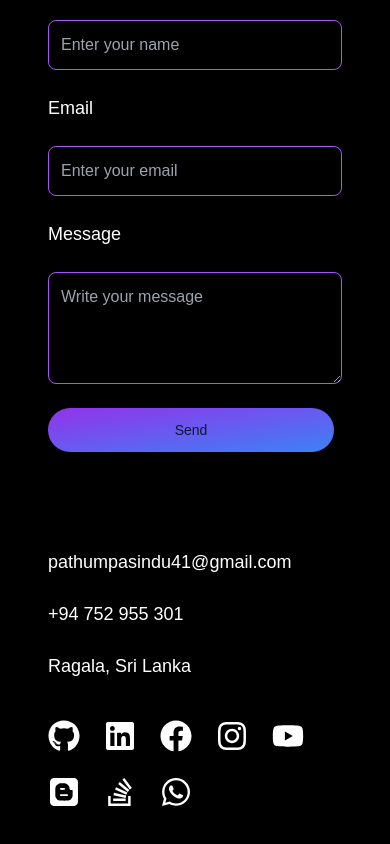
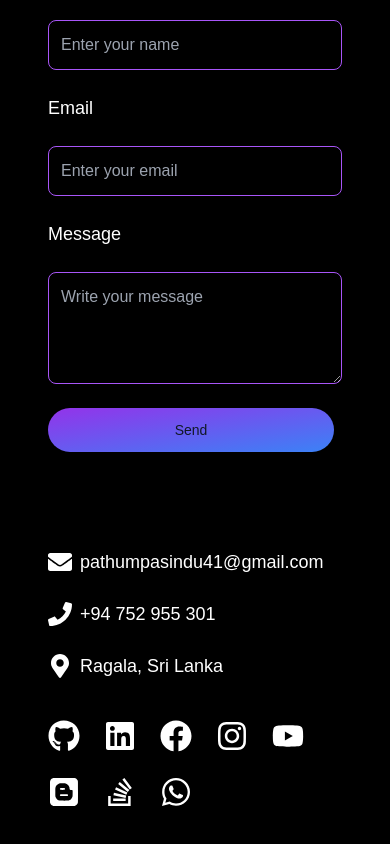
Before and after one commit to GAP-Pathum/NewPortfolio, a React (Vite) app: page / in a window 390 px wide. Shown: the part 4511-5355 px from the top of the page. Built offline with nearby package versions, Linux system fonts and the light colour scheme.

Commit message:
Enhance Contact component with additional contact icons and improve layout for email, phone, and address

```diff
--- a/src/components/Contact.jsx
+++ b/src/components/Contact.jsx
@@ -2,7 +2,7 @@ import React, { useState } from 'react';
 import { motion } from 'framer-motion';
 import { useInView } from 'react-intersection-observer';
 import emailjs from 'emailjs-com';
-import { FaGithub, FaLinkedin, FaFacebook, FaInstagram, FaYoutube, FaBlogger, FaStackOverflow, FaWhatsapp } from 'react-icons/fa';
+import { FaGithub, FaLinkedin, FaFacebook, FaInstagram, FaYoutube, FaBlogger, FaStackOverflow, FaWhatsapp, FaEnvelope, FaPhone, FaMapMarkerAlt } from 'react-icons/fa';
 
 const fadeInVariants = {
     hidden: { y: 50, opacity: 0 },
@@ -131,15 +131,21 @@ const Contact = () => {
                     variants={fadeInVariants}
                     transition={{ duration: 0.5, delay: 0.3 }}
                 >
-                    <a href="mailto:pathumpasindu41@gmail.com" className="text-white text-lg font-medium">pathumpasindu41@gmail.com</a>
-                    <p className="text-white text-lg font-medium">+94 752 955 301</p>
-                    <p className="text-white text-lg font-medium">Ragala, Sri Lanka</p>
+                    <a href="mailto:pathumpasindu41@gmail.com" className="text-white text-lg font-medium flex items-center gap-2">
+                        <FaEnvelope className="w-6 h-6" /> pathumpasindu41@gmail.com
+                    </a>
+                    <a href="tel:+94752955301" className="text-white text-lg font-medium flex items-center gap-2">
+                        <FaPhone className="w-6 h-6" /> +94 752 955 301
+                    </a>
+                    <p className="text-white text-lg font-medium flex items-center gap-2">
+                        <FaMapMarkerAlt className="w-6 h-6" /> Ragala, Sri Lanka
+                    </p>
 
                     <div className="flex gap-6 justify-start mt-4 flex-wrap">
                         <a href="https://github.com/GAP-Pathum" className="text-white hover:text-blue-400" aria-label="GitHub">
                             <FaGithub className="w-8 h-8" />
                         </a>
-                        <a href="https://www.linkedin.com/in/pasindu-pathum-98a299249/?utm_source=share&utm_campaign=share_via&utm_content=profile&utm_medium=android_app" className="text-white hover:text-blue-400" aria-label="GitHub">
+                        <a href="https://www.linkedin.com/in/pasindu-pathum-98a299249/?utm_source=share&utm_campaign=share_via&utm_content=profile&utm_medium=android_app" className="text-white hover:text-blue-400" aria-label="LinkedIn">
                             <FaLinkedin className="w-8 h-8" />
                         </a>
                         <a href="https://www.facebook.com/share/1XaLVXKiqm/" className="text-white hover:text-blue-400" aria-label="Facebook">
```
